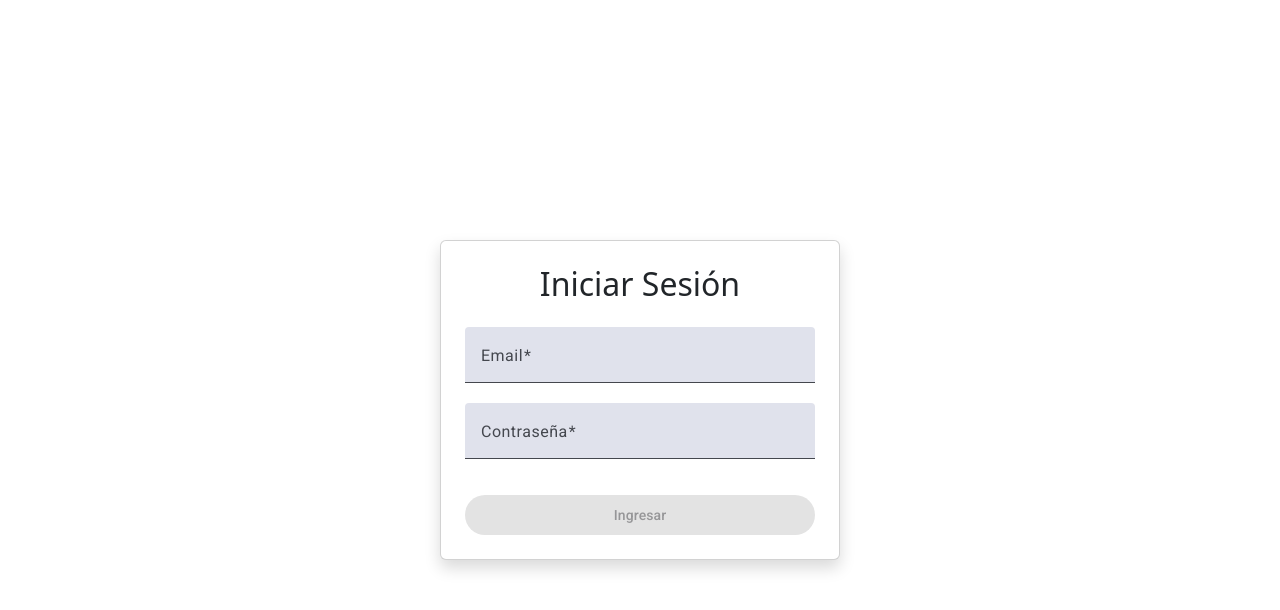
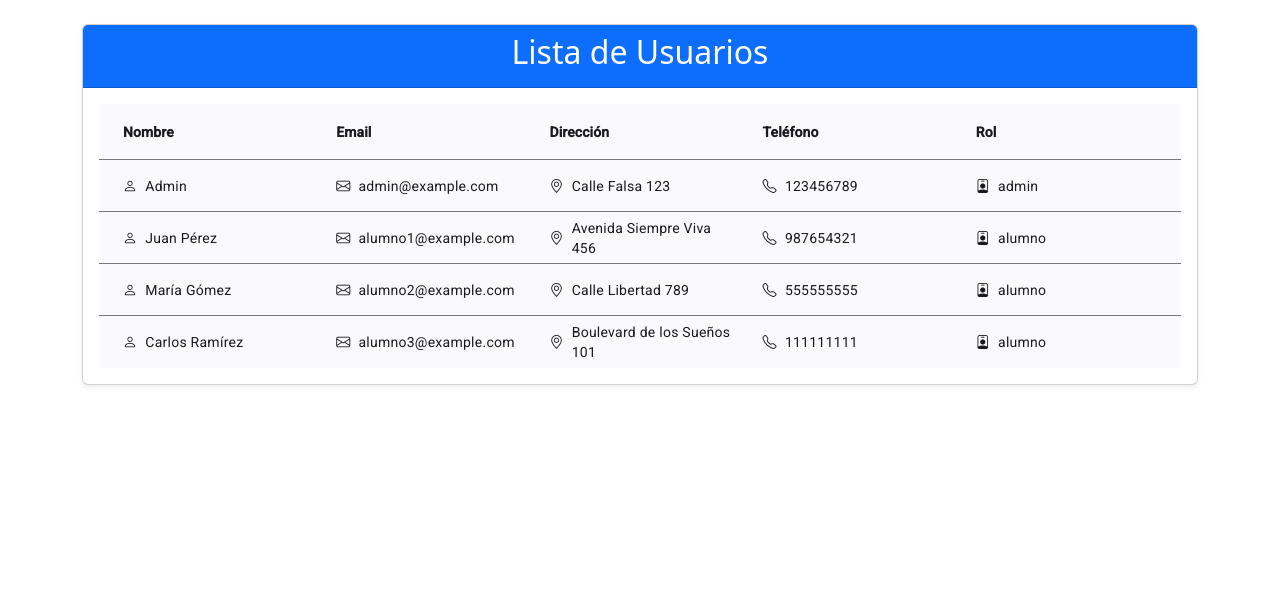
Before and after one commit to kaiserkey/PF-Gonzalez, an Angular app: page /usuarios/lista-usuarios in a window 1280 px wide. Before the commit this address led to /login. Shown: the top 610 px of the page. Built offline with nearby package versions, Linux system fonts and the light colour scheme; data requests are answered from the project's data file.

Commit message:
listado de usuarios

```diff
--- a/src/app/app-routing.module.ts
+++ b/src/app/app-routing.module.ts
@@ -41,6 +41,13 @@ const routes: Routes = [
       ),
     canActivate: [AuthGuard],
   },
+  {
+    path: 'usuarios',
+    loadChildren: () =>
+      import('./features/usuarios/components/usuarios.module').then(
+        (m) => m.UsuariosModule
+      ),
+  },
   { path: '**', redirectTo: '/login' },
 ];
 
--- a/src/app/core/guards/auth.guard.ts
+++ b/src/app/core/guards/auth.guard.ts
@@ -10,7 +10,13 @@ export class AuthGuard implements CanActivate {
 
   canActivate(): boolean {
     if (this.authService.isAuthenticated()) {
-      return true;
+      const userRole = this.authService.userRole;
+      if (userRole === 'admin') {
+        return true; // Permite acceso completo
+      } else {
+        this.router.navigate(['/alumnos/lista-alumnos']); // Redirige a otra ruta
+        return false;
+      }
     } else {
       this.router.navigate(['/login']);
       return false;
--- /dev/null
+++ b/src/app/core/services/usuario.service.ts
@@ -0,0 +1,44 @@
+import { Injectable } from '@angular/core';
+import { HttpClient } from '@angular/common/http';
+import { Observable } from 'rxjs';
+
+export interface Usuario {
+  id: number;
+  email: string;
+  nombre: string;
+  direccion: string;
+  telefono: string;
+  role: string;
+}
+
+@Injectable({
+  providedIn: 'root',
+})
+export class UsuariosService {
+  private apiUrl = 'http://localhost:3000/users';
+
+  constructor(private http: HttpClient) {}
+
+  obtenerUsuarios(): Observable<Usuario[]> {
+    return this.http.get<Usuario[]>(this.apiUrl);
+  }
+
+  obtenerUsuarioPorId(id: number): Observable<Usuario> {
+    return this.http.get<Usuario>(`${this.apiUrl}/${id}`);
+  }
+
+  agregarUsuario(usuario: Omit<Usuario, 'id'>): Observable<Usuario> {
+    return this.http.post<Usuario>(this.apiUrl, usuario);
+  }
+
+  actualizarUsuario(
+    id: number,
+    usuario: Omit<Usuario, 'id'>
+  ): Observable<Usuario> {
+    return this.http.put<Usuario>(`${this.apiUrl}/${id}`, usuario);
+  }
+
+  eliminarUsuario(id: number): Observable<void> {
+    return this.http.delete<void>(`${this.apiUrl}/${id}`);
+  }
+}
--- /dev/null
+++ b/src/app/features/usuarios/modulos/lista-usuarios/lista-usuarios.component.html
@@ -0,0 +1,64 @@
+<div class="container my-4">
+  <div class="card shadow-sm">
+    <div class="card-header bg-primary text-white text-center">
+      <h2>Lista de Usuarios</h2>
+    </div>
+    <div class="card-body">
+      <table mat-table [dataSource]="dataSource" class="mat-elevation-z8">
+        <!-- Columna Nombre -->
+        <ng-container matColumnDef="nombre">
+          <mat-header-cell *matHeaderCellDef class="fw-bold"
+            >Nombre</mat-header-cell
+          >
+          <mat-cell *matCellDef="let usuario">
+            <i class="bi bi-person me-2"></i> {{ usuario.nombre }}
+          </mat-cell>
+        </ng-container>
+
+        <!-- Columna Email -->
+        <ng-container matColumnDef="email">
+          <mat-header-cell *matHeaderCellDef class="fw-bold"
+            >Email</mat-header-cell
+          >
+          <mat-cell *matCellDef="let usuario">
+            <i class="bi bi-envelope me-2"></i> {{ usuario.email }}
+          </mat-cell>
+        </ng-container>
+
+        <!-- Columna Dirección -->
+        <ng-container matColumnDef="direccion">
+          <mat-header-cell *matHeaderCellDef class="fw-bold"
+            >Dirección</mat-header-cell
+          >
+          <mat-cell *matCellDef="let usuario">
+            <i class="bi bi-geo-alt me-2"></i> {{ usuario.direccion }}
+          </mat-cell>
+        </ng-container>
+
+        <!-- Columna Teléfono -->
+        <ng-container matColumnDef="telefono">
+          <mat-header-cell *matHeaderCellDef class="fw-bold"
+            >Teléfono</mat-header-cell
+          >
+          <mat-cell *matCellDef="let usuario">
+            <i class="bi bi-telephone me-2"></i> {{ usuario.telefono }}
+          </mat-cell>
+        </ng-container>
+
+        <!-- Columna Rol -->
+        <ng-container matColumnDef="role">
+          <mat-header-cell *matHeaderCellDef class="fw-bold"
+            >Rol</mat-header-cell
+          >
+          <mat-cell *matCellDef="let usuario">
+            <i class="bi bi-person-badge me-2"></i> {{ usuario.role }}
+          </mat-cell>
+        </ng-container>
+
+        <!-- Filas de la tabla -->
+        <mat-header-row *matHeaderRowDef="displayedColumns"></mat-header-row>
+        <mat-row *matRowDef="let row; columns: displayedColumns"></mat-row>
+      </table>
+    </div>
+  </div>
+</div>
--- /dev/null
+++ b/src/app/features/usuarios/modulos/lista-usuarios/lista-usuarios.component.ts
@@ -0,0 +1,30 @@
+import { Component, OnInit } from '@angular/core';
+import { MatTableDataSource } from '@angular/material/table';
+import {
+  UsuariosService,
+  Usuario,
+} from '../../../../core/services/usuario.service';
+
+@Component({
+  selector: 'app-lista-usuarios',
+  templateUrl: './lista-usuarios.component.html',
+  styleUrls: ['./lista-usuarios.component.css'],
+  standalone: false,
+})
+export class ListaUsuariosComponent implements OnInit {
+  displayedColumns = ['nombre', 'email', 'direccion', 'telefono', 'role'];
+  dataSource = new MatTableDataSource<Usuario>([]);
+
+  constructor(private usuariosService: UsuariosService) {}
+
+  ngOnInit(): void {
+    this.cargarUsuarios();
+  }
+
+  cargarUsuarios(): void {
+    this.usuariosService.obtenerUsuarios().subscribe({
+      next: (usuarios) => (this.dataSource.data = usuarios),
+      error: (error) => console.error('Error al cargar usuarios:', error),
+    });
+  }
+}
--- a/src/app/shared/layout/components/layout.component.html
+++ b/src/app/shared/layout/components/layout.component.html
@@ -76,6 +76,18 @@
       >
         <i class="bi bi-plus-circle me-2"></i> ABM Inscripciones
       </a>
+
+      <!-- Menú de Usuarios (solo para admin) -->
+      <ng-container *ngIf="userRole === 'admin'">
+        <a
+          mat-list-item
+          routerLink="/usuarios/lista-usuarios"
+          routerLinkActive="active-link"
+          class="menu-item d-flex align-items-center"
+        >
+          <i class="bi bi-people me-2"></i> Lista de Usuarios
+        </a>
+      </ng-container>
     </mat-nav-list>
   </mat-sidenav>
 
--- a/src/app/shared/layout/components/layout.component.ts
+++ b/src/app/shared/layout/components/layout.component.ts
@@ -10,12 +10,14 @@ import { Router } from '@angular/router';
 })
 export class LayoutComponent implements OnInit {
   userEmail: string | null = null;
+  userRole: string | null = null;
 
   constructor(public authService: AuthService, private router: Router) {}
 
   ngOnInit() {
     this.authService.user$.subscribe((user) => {
       this.userEmail = user?.email || null;
+      this.userRole = user?.role || null;
     });
   }
 
```
Also changed, not shown: src/app/features/usuarios/components/usuarios-routing.module.ts (added, +14 -0 lines), src/app/features/usuarios/components/usuarios.module.ts (added, +19 -0 lines), src/app/features/usuarios/modulos/lista-usuarios/lista-usuarios.component.css (added), 2 other files (tests, documents, lock files or other folders).
